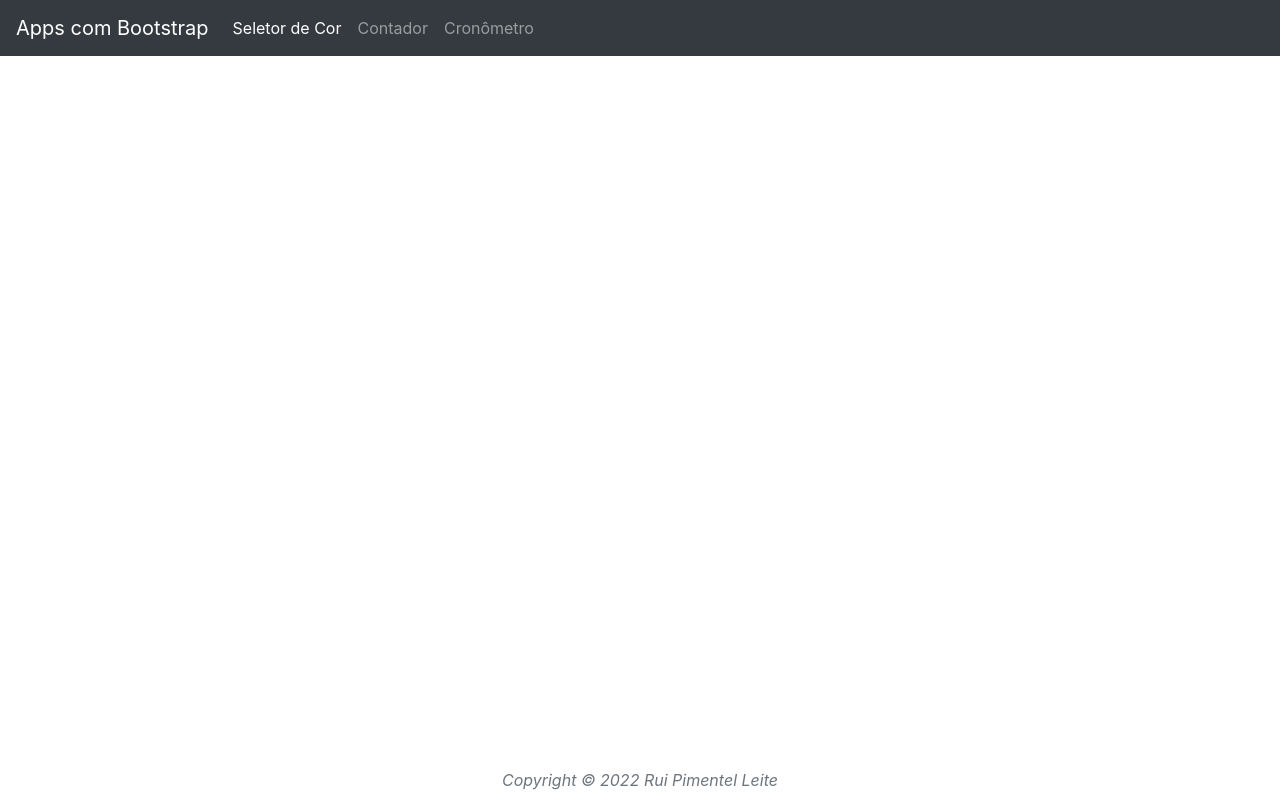
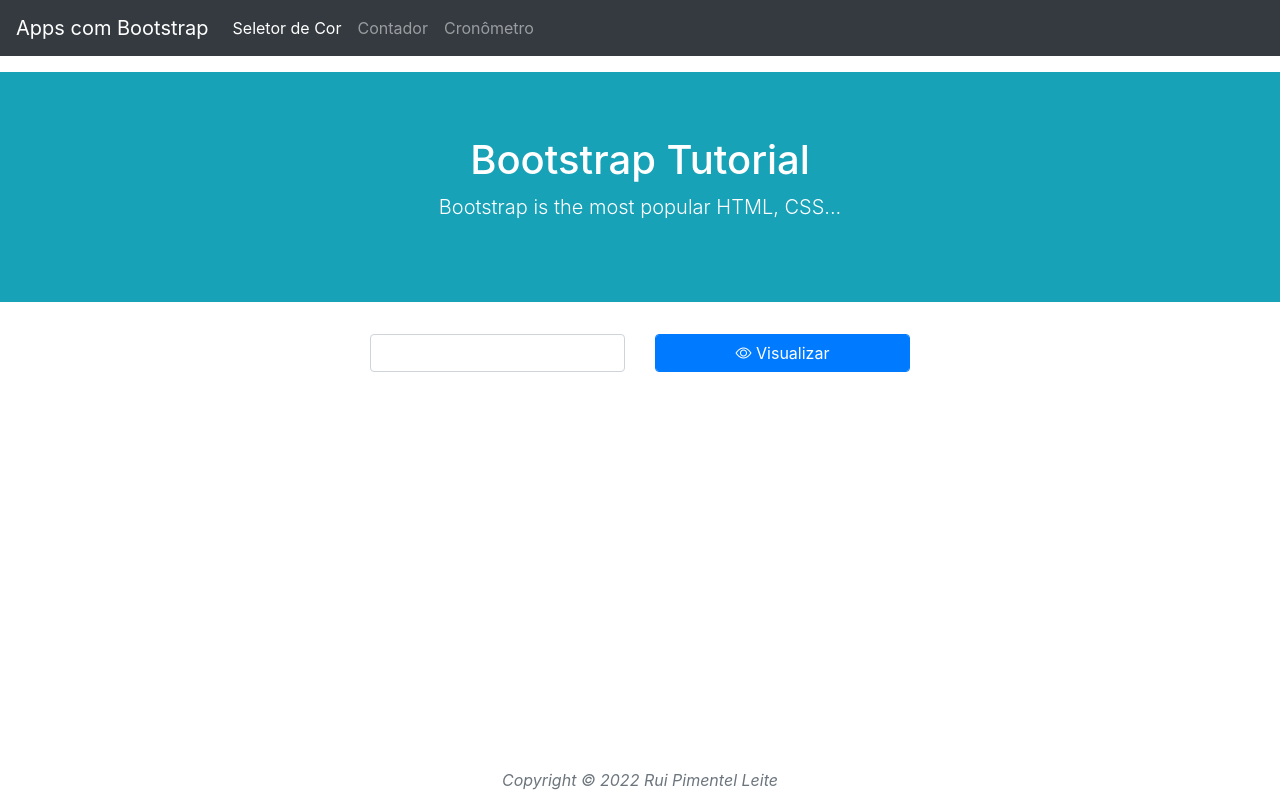
Before and after one commit to utfpr-cefwm/bootstrap4-app-2022-1, a website built with Parcel: page index.html in a window 1280 px wide. Built offline with nearby package versions, Linux system fonts and the light colour scheme; files whose address does not match are found by name.

Commit message:
Layout da primeira aplicação JavaScript.

```diff
--- a/index.html
+++ b/index.html
@@ -69,6 +69,28 @@
     <header class="">
     </header>
     <main class="flex-grow-1 pb-3 pt-sm-3 text-justify">
+
+      <div class="jumbotron jumbotron-fluid bg-info text-white text-center">
+        <div class="container">
+          <h1>Bootstrap Tutorial</h1>
+          <p class="lead">Bootstrap is the most popular HTML, CSS...</p>
+        </div>
+      </div>
+
+      <div class="container text-center">
+        <div class="row justify-content-xl-center">
+          <div class="col-12 col-sm-6 col-xl-3 text-sm-right form-group">
+            <input type="text" class="form-control" />
+          </div>
+          <div class="col-12 col-sm-6 col-xl-3 text-sm-left form-group">
+            <button type="button" class="btn btn-primary form-control">
+              <i class="bi bi-eye"></i>
+              Visualizar
+            </button>
+          </div>
+        </div>
+      </div>
+
     </main>
     <footer class="text-secondary text-center font-italic pb-2">
       Copyright &copy; 2022 Rui Pimentel Leite
```
